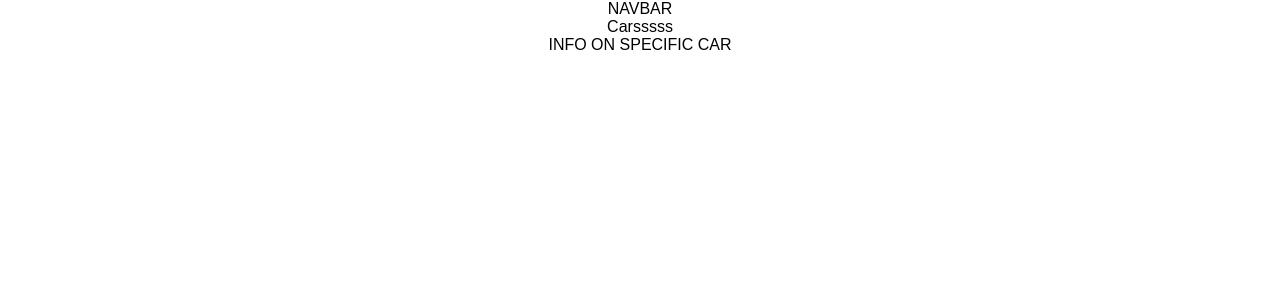
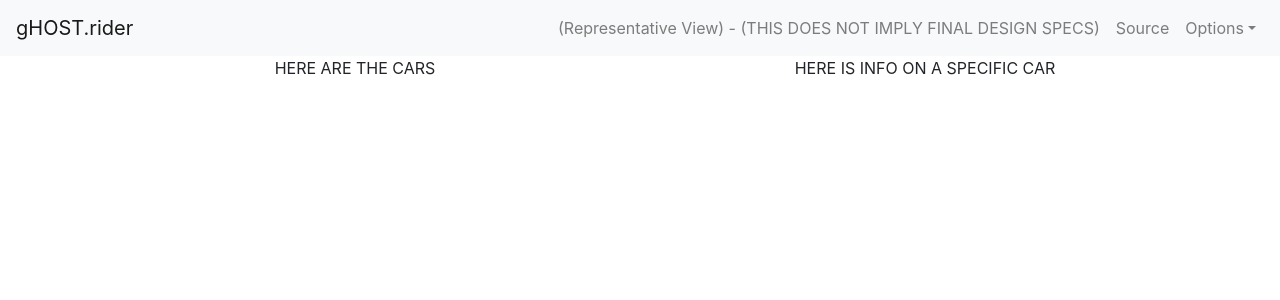
Before and after one commit to ayyohh/ghostRider-React, a React (Create React App) app in the folder ghost-rider-react/: page / in a window 1280 px wide. Shown: the top 300 px of the page. Built offline with nearby package versions, Linux system fonts and the light colour scheme.

Commit message:
Dstrap init commit

```diff
--- a/ghost-rider-react/package.json
+++ b/ghost-rider-react/package.json
@@ -3,9 +3,11 @@
   "version": "0.1.0",
   "private": true,
   "dependencies": {
+    "bootstrap": "^4.1.3",
     "react": "^16.4.2",
     "react-dom": "^16.4.2",
-    "react-scripts": "1.1.4"
+    "react-scripts": "1.1.4",
+    "reactstrap": "^6.3.1"
   },
   "scripts": {
     "start": "react-scripts start",
--- a/ghost-rider-react/src/App.js
+++ b/ghost-rider-react/src/App.js
@@ -1,5 +1,6 @@
 import React, { Component } from 'react';
 import './App.css';
+import Nav from './Nav';
 
 import MainContainer from './MainContainer/MainContainer';
 
@@ -8,9 +9,7 @@
   render() {
     return (
       <div className="App">
-        <MainContainer>
-
-        </MainContainer>
+       <MainContainer />
       </div>
     );
   }
--- a/ghost-rider-react/src/CarsContainer/CarsContainer.js
+++ b/ghost-rider-react/src/CarsContainer/CarsContainer.js
@@ -1,12 +1,16 @@
 import React, { Component } from "react";
+import { Container, Row, Col } from 'reactstrap';
 
 class CarsContainer extends Component {
     render() {
         return (
-            <div>
-                Carsssss
-            </div>
-        )
+
+
+
+        <div>HERE ARE THE CARS</div>
+
+      )
+
     }
 }
 
--- a/ghost-rider-react/src/InfoContainer/InfoContainer.js
+++ b/ghost-rider-react/src/InfoContainer/InfoContainer.js
@@ -4,7 +4,7 @@
     render() {
         return (
             <div>
-              INFO ON SPECIFIC CAR
+              HERE IS INFO ON A SPECIFIC CAR
             </div>
         )
     }
--- a/ghost-rider-react/src/MainContainer/MainContainer.js
+++ b/ghost-rider-react/src/MainContainer/MainContainer.js
@@ -1,15 +1,25 @@
 import React, { Component } from "react";
 import Aux from '../hoc/Aux';
+import Nav from '../Nav'
 import CarsContainer from '../CarsContainer/CarsContainer';
 import InfoContainer from '../InfoContainer/InfoContainer';
+import { Container, Row, Col } from 'reactstrap';
 
 class MainContainer extends Component {
     render() {
         return (
           <Aux>
-            <div>NAVBAR</div>
+            <Nav />
+            <Container>
+            <Row>
+            <Col>
             <CarsContainer />
+            </Col>
+            <Col>
             <InfoContainer />
+            </Col>
+            </Row>
+            </Container>
           </Aux>
 
         )
--- /dev/null
+++ b/ghost-rider-react/src/Nav.js
@@ -0,0 +1,68 @@
+import React from 'react';
+import {
+  Collapse,
+  Navbar,
+  NavbarToggler,
+  NavbarBrand,
+  Nav,
+  NavItem,
+  NavLink,
+  UncontrolledDropdown,
+  DropdownToggle,
+  DropdownMenu,
+  DropdownItem } from 'reactstrap';
+
+
+export default class Example extends React.Component {
+  constructor(props) {
+    super(props);
+
+    this.toggle = this.toggle.bind(this);
+    this.state = {
+      isOpen: false
+    };
+  }
+  toggle() {
+    this.setState({
+      isOpen: !this.state.isOpen
+    });
+  }
+  render() {
+    return (
+      <div>
+        <Navbar color="light" light expand="md">
+          <NavbarBrand href="/">gHOST.rider</NavbarBrand>
+          <NavbarToggler onClick={this.toggle} />
+          <Collapse isOpen={this.state.isOpen} navbar>
+            <Nav className="ml-auto" navbar>
+              <NavItem>
+                <NavLink href="../MainContainer/">(Representative View) - (THIS DOES NOT IMPLY FINAL DESIGN SPECS)</NavLink>
+              </NavItem>
+              <NavItem>
+                <NavLink href="https://github.com/ayyohh/ghostRider-React/">Source</NavLink>
+              </NavItem>
+              <UncontrolledDropdown nav inNavbar>
+                <DropdownToggle nav caret>
+                  Options
+                </DropdownToggle>
+                <DropdownMenu right>
+                  <DropdownItem>
+                    Users
+                  </DropdownItem>
+                  <DropdownItem>
+                    Settings
+                  </DropdownItem>
+                  <DropdownItem divider />
+                  <DropdownItem>
+                    Reset
+                  </DropdownItem>
+                </DropdownMenu>
+              </UncontrolledDropdown>
+            </Nav>
+          </Collapse>
+        </Navbar>
+
+      </div>
+    );
+  }
+}
--- a/ghost-rider-react/src/index.js
+++ b/ghost-rider-react/src/index.js
@@ -2,6 +2,7 @@
 import ReactDOM from 'react-dom';
 import './index.css';
 import App from './App';
+import 'bootstrap/dist/css/bootstrap.min.css';
 import registerServiceWorker from './registerServiceWorker';
 
 ReactDOM.render(<App />, document.getElementById('root'));
```
Also changed, not shown: 1 other file (tests, documents, lock files or other folders).
